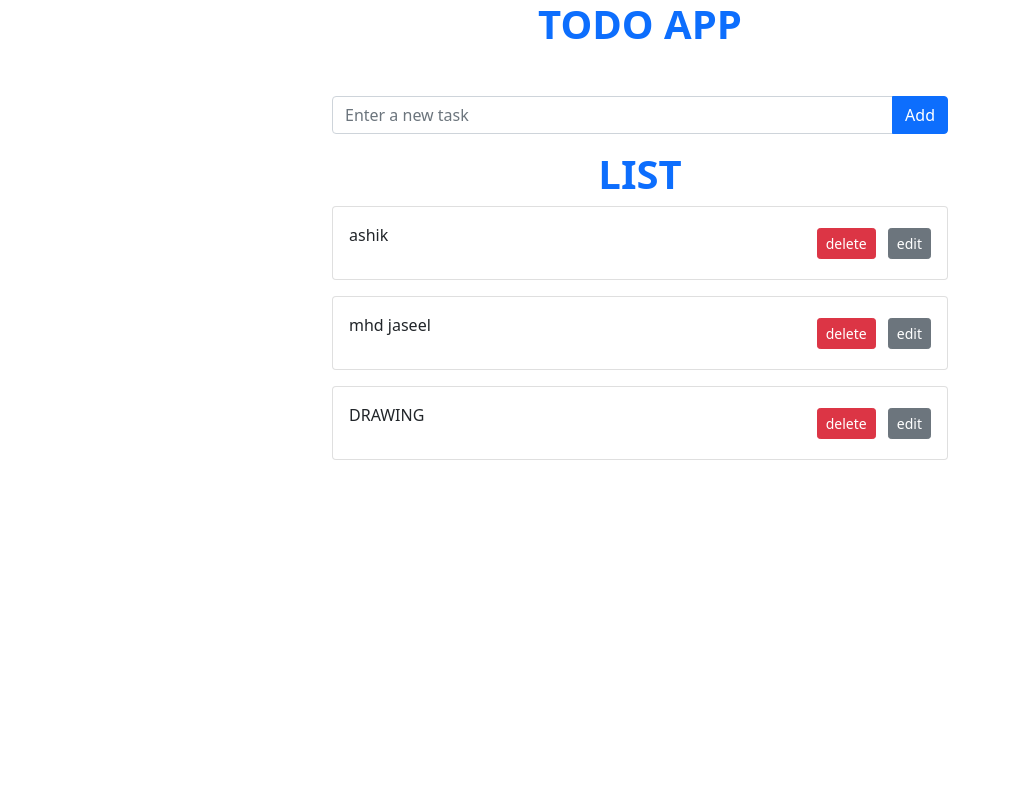
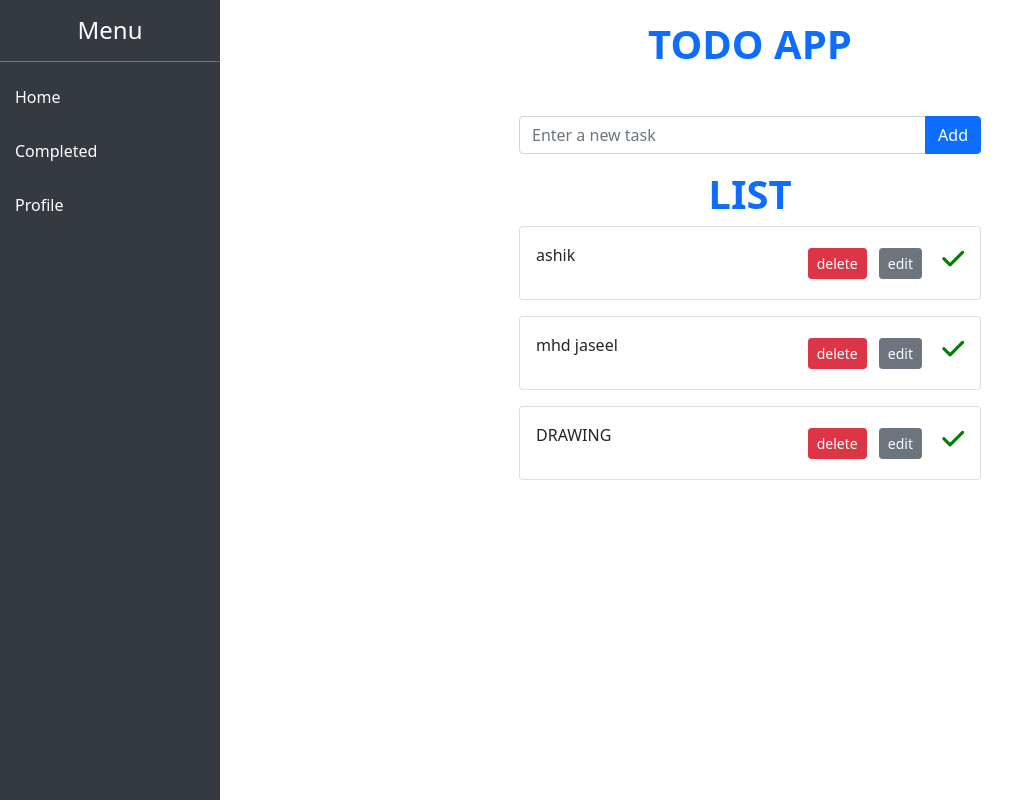
Before and after one commit to mhdjaseel/Todo-list, a Django app: page / in a window 1280 px wide. Shown: the whole page, without its empty margins (0-1028 px from the left). Run offline with Django 5.2, Linux system fonts and the light colour scheme; data comes from the database, SQL or seed files in the repository; both versions use the stored data as it was after the commit.

Commit message:
create sidebar and completed task template

```diff
--- a/ToDo/project1/project1/urls.py
+++ b/ToDo/project1/project1/urls.py
@@ -22,7 +22,6 @@ urlpatterns = [
     path('home/',views.home,name='home'),
     path('',views.home,name='home'),
     path('delete/<int:id>/',views.delete,name='delete'),
-    path('edit/<int:id>/',views.edit,name='edit')
-
-
+    path('edit/<int:id>/',views.edit,name='edit'),
+    path('completed',views.completed,name='completed')
 ]
--- a/ToDo/project1/project1/views.py
+++ b/ToDo/project1/project1/views.py
@@ -2,6 +2,7 @@
 from django.shortcuts import render,redirect
 from .models import Todo
 
+#view for home
 def home(request):
     context={}
     if request.method =='POST':
@@ -10,7 +11,9 @@ def home(request):
         return redirect('home')
     task = Todo.objects.all().order_by('-created_at')
     context={'task':task}
-    return render(request,'home.html',context)
+    return render(request,'layout.html',context)
+
+#view for delete
 
 def delete(request, id):
     item=Todo.objects.get(id=id)
@@ -19,6 +22,8 @@ def delete(request, id):
         return redirect('home')
     return render(request,'deletion.html',{'item':item})
 
+#view for edit
+
 def edit(request,id):
     task=Todo.objects.get(id=id)
     if request.method =='POST':
@@ -26,3 +31,8 @@ def edit(request,id):
         task.save()
         return redirect('home')
     return render(request,'edit.html',{'task':task})
+
+#view for completed
+
+def completed(request):
+    return render(request,'completed.html')
--- /dev/null
+++ b/ToDo/project1/templates/completed.html
@@ -0,0 +1,5 @@
+{% extends "layout.html" %}
+
+{% block content %}
+    <h1>No tasks !</h1>
+{% endblock content %}
--- /dev/null
+++ b/ToDo/project1/templates/layout.html
@@ -0,0 +1,59 @@
+<!DOCTYPE html>
+<html lang="en">
+<head>
+  <meta charset="UTF-8">
+  <title>Static Sidebar</title>
+  <meta name="viewport" content="width=device-width, initial-scale=1">
+  <!-- Bootstrap CSS -->
+  <link href="https://cdn.jsdelivr.net/npm/bootstrap@5.3.3/dist/css/bootstrap.min.css" rel="stylesheet">
+  <style>
+    body {
+      margin: 0;
+      padding: 0;
+      display: flex;
+    }
+
+    .sidebar {
+      width: 220px;
+      height: 100vh;
+      background-color: #343a40;
+      color: white;
+    }
+
+    .sidebar a {
+      color: white;
+      text-decoration: none;
+      padding: 15px;
+      display: block;
+    }
+
+    .sidebar a:hover {
+      background-color:rgb(174, 179, 184);
+    }
+
+    .main-content {
+      flex-grow: 1;
+      padding: 20px;
+    }
+  </style>
+</head>
+<body>
+
+<!-- Static Sidebar -->
+<div class="sidebar d-flex flex-column">
+  <h4 class="text-center py-3 border-bottom border-secondary">Menu</h4>
+  <a role='button'  href="{% url "home" %}"> Home</a>
+  <a role='button' href="{% url "completed" %}"> Completed</a>
+  <a role='button' href="#profile"> Profile</a>
+</div>
+
+{% block content %}
+    <!-- Main Content -->
+  <div class="main-content">
+    {% include "home.html" %}
+  </div>
+{% endblock content %}
+
+
+</body>
+</html>
--- a/ToDo/project1/templates/list.html
+++ b/ToDo/project1/templates/list.html
@@ -1,3 +1,22 @@
+        <!DOCTYPE html>
+        <html lang="en">
+        <head>
+          <meta charset="UTF-8">
+          <meta name="viewport" content="width=device-width, initial-scale=1.0">
+          <link rel="stylesheet" href="https://cdnjs.cloudflare.com/ajax/libs/font-awesome/6.5.0/css/all.min.css">
+          <style>
+            .fa-check {
+              color: green;
+              font-size: 25px;
+            }
+            .fa-check:hover{
+              color: ghostwhite;
+              background-color: green;
+            }
+          </style>
+
+        </head>
+        <body>
           <div class="container w-50">
             <center><h1 class="text-primary fw-bold">LIST</h1></center>
             {% if task %}
@@ -10,6 +29,7 @@
                   <div>
                     <a class="btn btn-danger btn-sm me-2" href="{% url "delete" i.id %}" role="button">delete</a>
                     <a class="btn btn-secondary btn-sm " href="{% url "edit" i.id %}" role="button">edit</a>
+                    <i class="fa-solid fa-check ms-3 "></i>
                     </div>
                 </div>
             </div>
@@ -18,3 +38,7 @@
               <h3>No tasks</h3>
           {% endif %}
           </div>
+
+
+        </body>
+        </html>
```
Also changed, not shown: ToDo/project1/db.sqlite3. Lines whose indentation alone changed are shown as unchanged.
